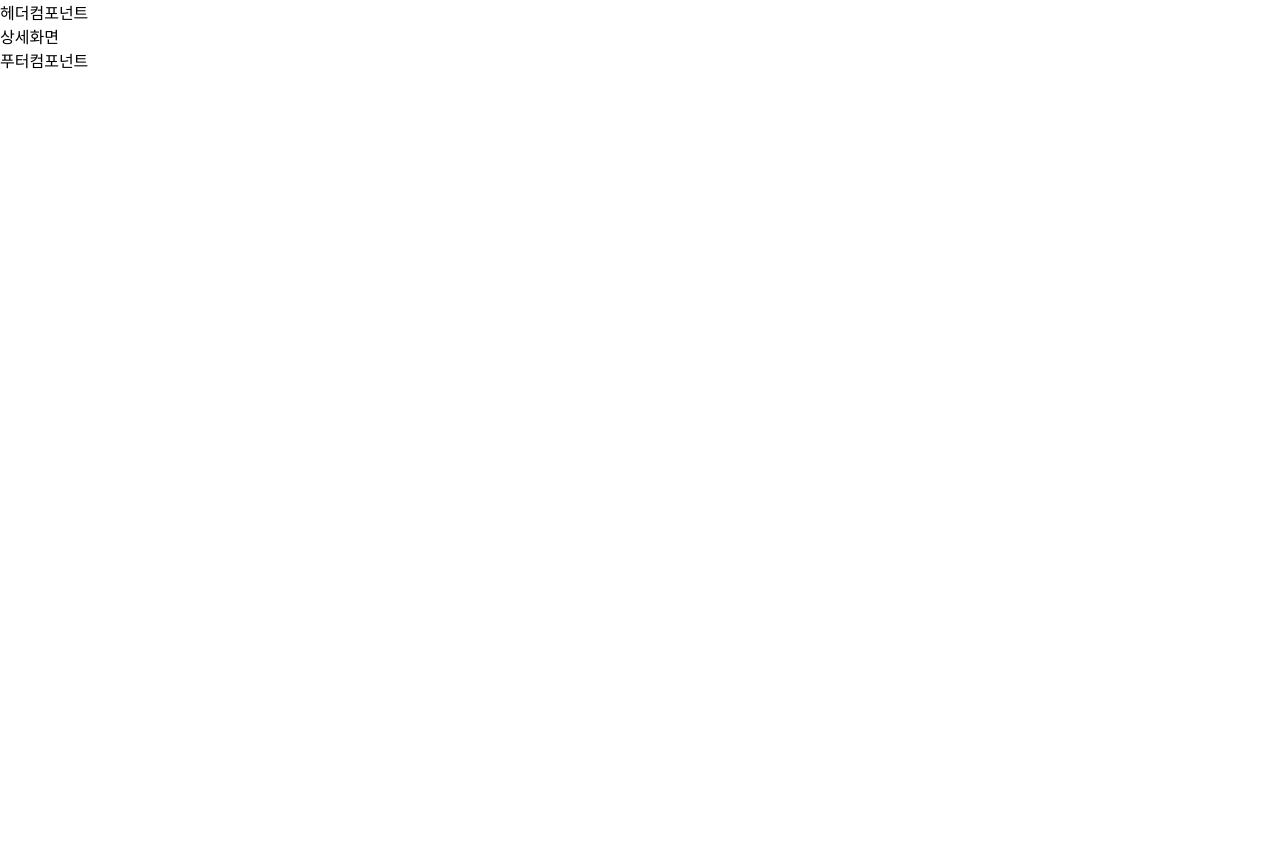
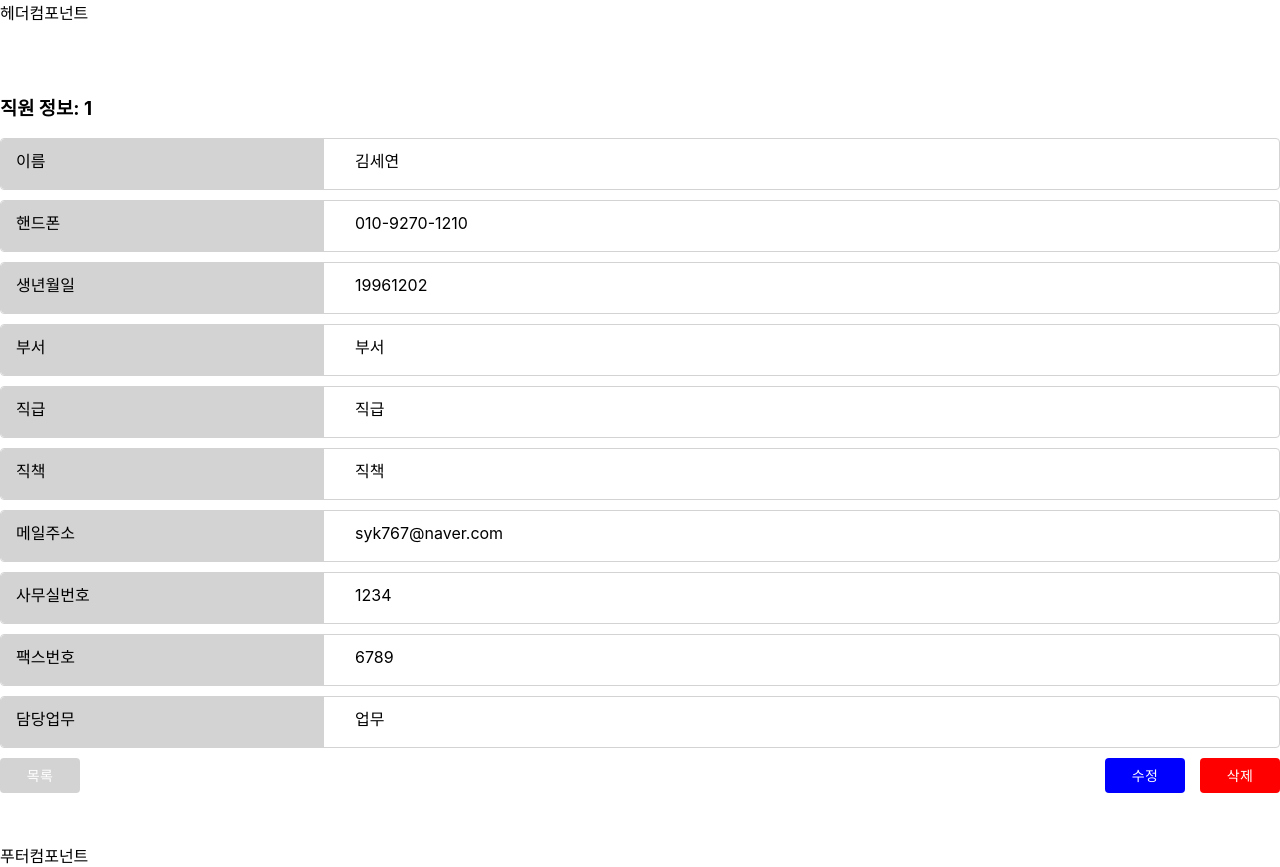
Before and after one commit to happyKale/member-manage-site, a React (Create React App) app in the folder front/: page /detail/1 in a window 1280 px wide. Before the commit the page ends 800 px from the top, so only its background shows below. Built offline with nearby package versions, Linux system fonts and the light colour scheme.

Commit message:
Feat: 상세화면 기본 구조 완성

```diff
--- a/front/src/screens/Detail/DetailScreen.js
+++ b/front/src/screens/Detail/DetailScreen.js
@@ -1,11 +1,120 @@
-import React from 'react';
+import React from "react";
+import { Link, useParams } from "react-router-dom";
+import { Button, Box } from "@mui/material";
+import Stack from "@mui/material/Stack";
 
-function DetailScreen(){
+function DetailScreen() {
+  const params = useParams();
+
+  const Item = ({ label, content }) => {
     return (
+      <Stack
+        direction="row"
+        spacing={2}
+        style={{
+          border: "1px solid lightgrey",
+          height: "50px",
+          marginBottom: "10px",
+          borderRadius: "4px",
+        }}
+      >
+        <span
+          style={{
+            backgroundColor: "lightgrey",
+            display: "inline-block",
+            width: "25%",
+            borderTopLeftRadius: "4px",
+            borderBottomLeftRadius: "4px",
+            lineHeight: "45px",
+            paddingLeft: "15px",
+          }}
+        >
+          {label}
+        </span>
+        <span
+          style={{
+            display: "inline-block",
+            width: "75%",
+            borderTopRightRadius: "4px",
+            borderBottomRightRadius: "4px",
+            lineHeight: "45px",
+            paddingLeft: "15px",
+          }}
+        >
+          {content}
+        </span>
+      </Stack>
+    );
+  };
+
+  return (
+    <div
+      style={{
+        display: "flex",
+        flexDirection: "column",
+        height: "100%",
+        padding: "50px 0",
+      }}
+    >
+      <div>
+        <h3>직원 정보: {params.id}</h3>
+      </div>
+      <Box sx={{ width: "100%" }}>
+        <Item label={"이름"} content={"김세연"} />
+        <Item label={"핸드폰"} content={"010-9270-1210"} />
+        <Item label={"생년월일"} content={"19961202"} />
+        <Item label={"부서"} content={"부서"} />
+        <Item label={"직급"} content={"직급"} />
+        <Item label={"직책"} content={"직책"} />
+        <Item label={"메일주소"} content={"syk767@naver.com"} />
+        <Item label={"사무실번호"} content={"1234"} />
+        <Item label={"팩스번호"} content={"6789"} />
+        <Item label={"담당업무"} content={"업무"} />
+      </Box>
+      <div style={{ display: "flex", justifyContent: "space-between" }}>
+        <Link to={"/"} style={{ textDecoration: "none" }}>
+          <Button
+            variant="text"
+            style={{
+              width: "80px",
+              height: "35px",
+              backgroundColor: "lightgray",
+              color: "white",
+            }}
+          >
+            목록
+          </Button>
+        </Link>
         <div>
-            상세화면
+          <Link to={`/modify/${params.id}`} style={{ textDecoration: "none" }}>
+            <Button
+              variant="text"
+              style={{
+                width: "80px",
+                height: "35px",
+                backgroundColor: "blue",
+                marginRight: "15px",
+                color: "white",
+              }}
+            >
+              수정
+            </Button>
+          </Link>
+          <Button
+            variant="text"
+            style={{
+              width: "80px",
+              height: "35px",
+              backgroundColor: "red",
+              color: "white",
+            }}
+          >
+            삭제
+          </Button>
         </div>
-    );
-};
+      </div>
+    </div>
+  );
+}
 
 export { DetailScreen };
```
